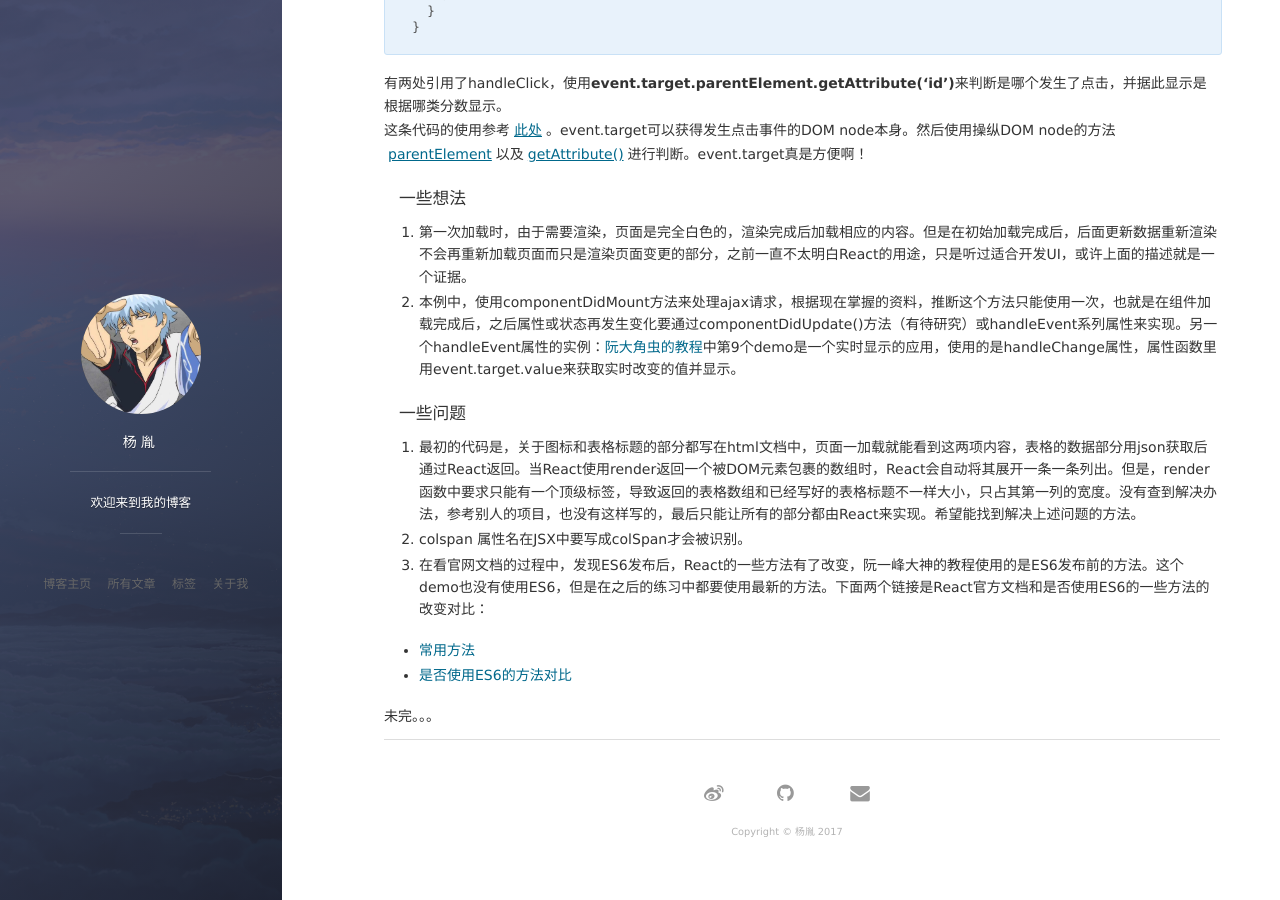
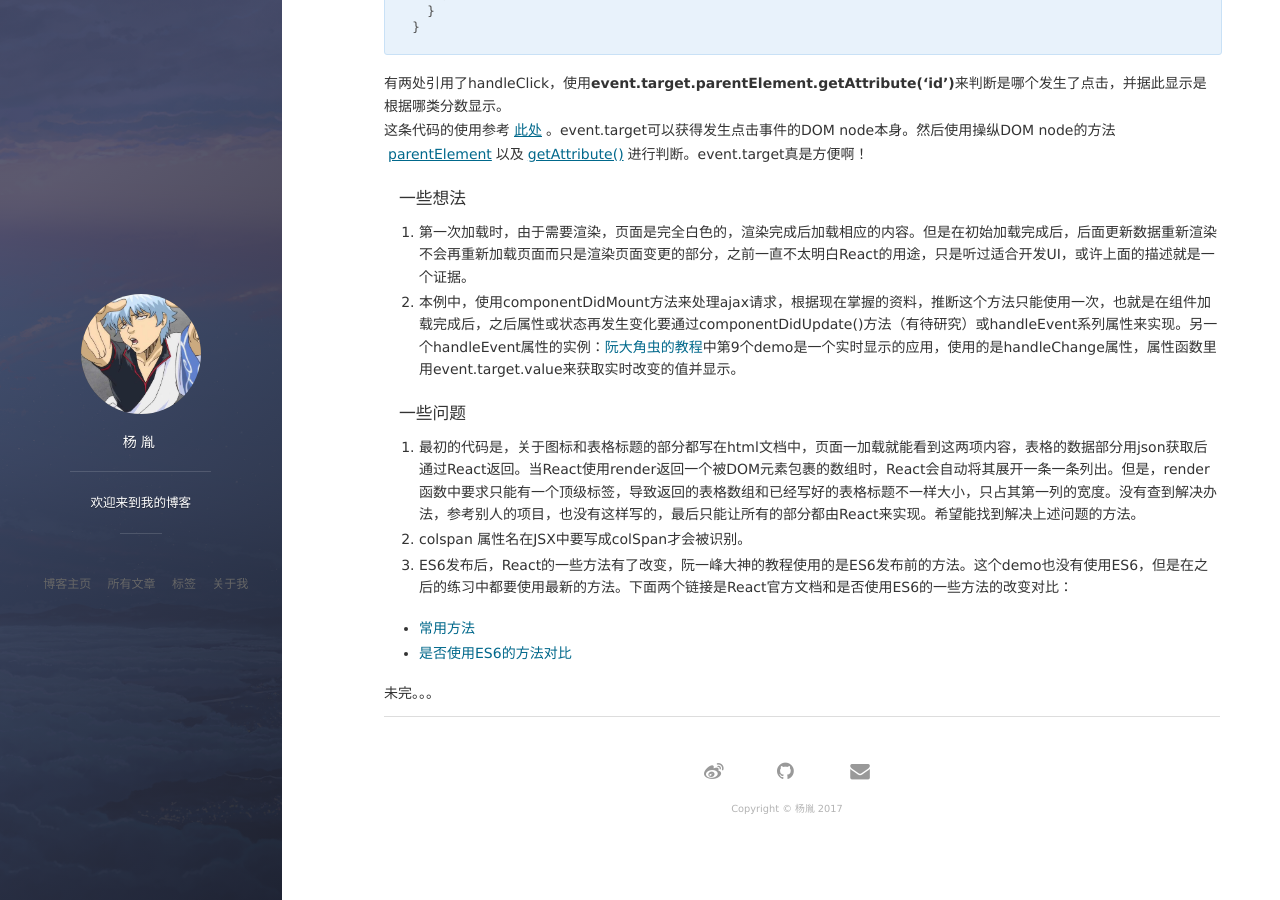
Before and after one commit to ginnko/old-blog, a Jekyll site: the page built from _posts/2017-06-19-React learn.md, in a window 1280 px wide and 900 px high, scrolled down 2108 px. Built offline with Jekyll 4.4.1, drawn with Linux system fonts in a browser that asks for light colours; nearby versions of some CDN libraries; Markdown is read by kramdown in place of the engine named in the settings; comment, search, counter and statistics services are not loaded.

```diff
--- a/_posts/2017-06-19-React learn.md
+++ b/_posts/2017-06-19-React learn.md
@@ -104,7 +104,7 @@
 #### 一些问题
 1. 最初的代码是，关于图标和表格标题的部分都写在html文档中，页面一加载就能看到这两项内容，表格的数据部分用json获取后通过React返回。当React使用render返回一个被DOM元素包裹的数组时，React会自动将其展开一条一条列出。但是，render函数中要求只能有一个顶级标签，导致返回的表格数组和已经写好的表格标题不一样大小，只占其第一列的宽度。没有查到解决办法，参考别人的项目，也没有这样写的，最后只能让所有的部分都由React来实现。希望能找到解决上述问题的方法。
 2. colspan 属性名在JSX中要写成colSpan才会被识别。
-3. 在看官网文档的过程中，发现ES6发布后，React的一些方法有了改变，阮一峰大神的教程使用的是ES6发布前的方法。这个demo也没有使用ES6，但是在之后的练习中都要使用最新的方法。下面两个链接是React官方文档和是否使用ES6的一些方法的改变对比：
+3. ES6发布后，React的一些方法有了改变，阮一峰大神的教程使用的是ES6发布前的方法。这个demo也没有使用ES6，但是在之后的练习中都要使用最新的方法。下面两个链接是React官方文档和是否使用ES6的一些方法的改变对比：
 
  - [常用方法](https://facebook.github.io/react/docs/react-component.html)
  - [是否使用ES6的方法对比](https://facebook.github.io/react/docs/react-without-es6.html)
```
